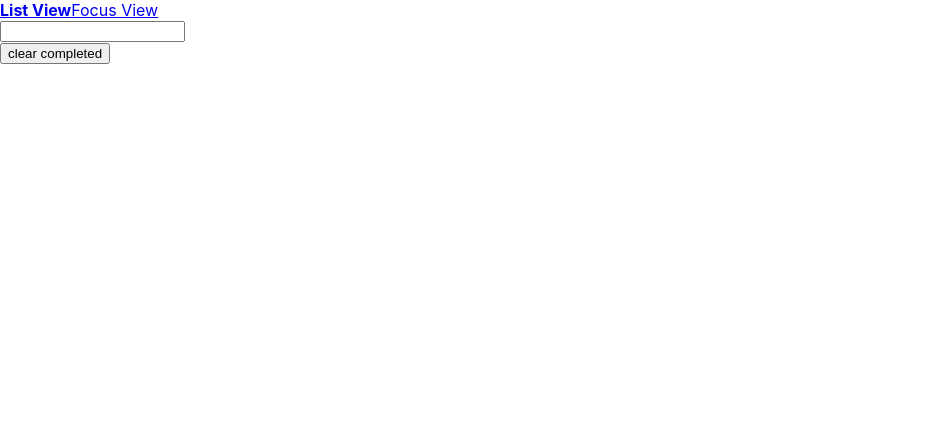
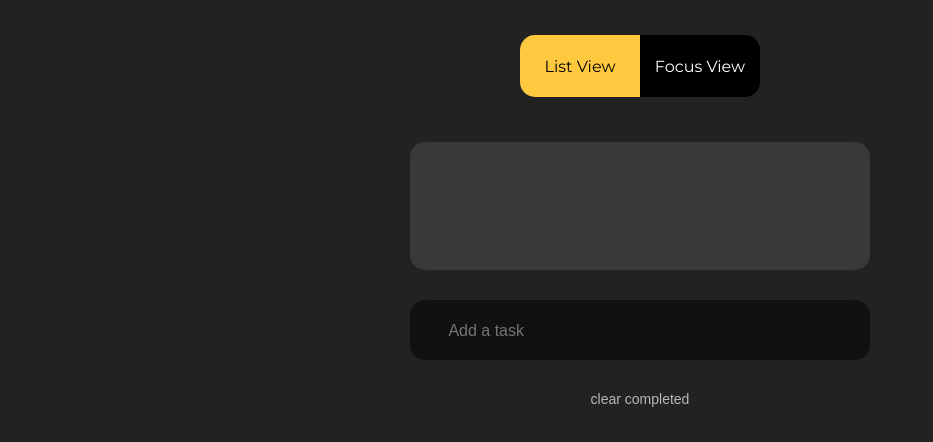
Before and after one commit to daniel0426/todo-list, a React (Create React App) app: page / in a window 1280 px wide. Shown: the top 442 px of the page, without its empty margins (0-933 px from the left). Built offline with nearby package versions, Linux system fonts and the light colour scheme.

Commit message:
List style styling complete

```diff
--- a/package.json
+++ b/package.json
@@ -14,6 +14,7 @@
     "nanoid": "^3.3.4",
     "react": "^18.1.0",
     "react-dom": "^18.1.0",
+    "react-icons": "^4.3.1",
     "react-router-dom": "^6.3.0",
     "react-scripts": "5.0.1",
     "styled-components": "^5.3.5",
--- a/public/index.html
+++ b/public/index.html
@@ -24,7 +24,10 @@
       work correctly both with client-side routing and a non-root public URL.
       Learn how to configure a non-root public URL by running `npm run build`.
     -->
-    <title>React App</title>
+    <link rel="preconnect" href="https://fonts.googleapis.com">
+<link rel="preconnect" href="https://fonts.gstatic.com" crossorigin>
+<link href="https://fonts.googleapis.com/css2?family=Montserrat&display=swap" rel="stylesheet">
+    <title>To Do List</title>
   </head>
   <body>
     <noscript>You need to enable JavaScript to run this app.</noscript>
--- a/src/App.css
+++ /dev/null
@@ -1,3 +0,0 @@
-nav a.active {
-  font-weight: bold;
-}
--- a/src/App.tsx
+++ b/src/App.tsx
@@ -1,28 +1,79 @@
 import React from 'react';
-import { BrowserRouter, Routes, Route, NavLink } from 'react-router-dom';
-import ListScreen from './screens/ListScreen';
-import './App.css';
-import FocusScreen from './screens/FocusScreen';
+import { BrowserRouter, NavLink, Route, Routes } from 'react-router-dom';
+import styled from 'styled-components';
 import TaskContext from './contexts/task-store';
 import useLocalStorage from './hooks/use-local-storage';
+import FocusScreen from './screens/FocusScreen';
+import ListScreen from './screens/ListScreen';
+import { colors, GlobalStyle } from './styles';
 import { Task } from './types';
+
+const Layout = styled.div`
+  display: flex;
+  flex-direction: column;
+  align-items: center;
+  padding: 35px;
+`;
+
+const Nav = styled.nav`
+  display: flex;
+  margin-bottom: 45px;
+`;
+
+const Wrapper = styled.div`
+  width: 100%;
+  max-width: 460px;
+`;
+
+const TabButton = styled(NavLink)`
+  width: 120px;
+  height: 62px;
+  display: flex;
+  justify-content: center;
+  align-items: center;
+  text-decoration: none;
+  background: #000;
+  color: #fff;
+
+  &:first-child {
+    border-top-left-radius: 15px;
+    border-bottom-left-radius: 15px;
+  }
+
+  &:last-child {
+    border-top-right-radius: 15px;
+    border-bottom-right-radius: 15px;
+  }
+
+  &.active {
+    background-color: ${colors.primary};
+    color: #000;
+  }
+`;
 
 function App() {
   const [tasks, setTasks] = useLocalStorage<Task[]>('tasks', []);
 
   return (
+    <>
+      <GlobalStyle />
       <BrowserRouter>
         <TaskContext.Provider value={[tasks, setTasks]}>
-        <nav>
-          <NavLink to="/">List View</NavLink>
-          <NavLink to="/focus">Focus View</NavLink>
-        </nav>
+          <Layout>
+            <Nav>
+              <TabButton to="/">List View</TabButton>
+              <TabButton to="/focus">Focus View</TabButton>
+            </Nav>
+            <Wrapper>
               <Routes>
                 <Route path="/" element={<ListScreen />}></Route>
                 <Route path="/focus" element={<FocusScreen />}></Route>
               </Routes>
+            </Wrapper>
+          </Layout>
         </TaskContext.Provider>
       </BrowserRouter>
+    </>
   );
 }
 
--- /dev/null
+++ b/src/components/IconButton.tsx
@@ -0,0 +1,8 @@
+import styled from 'styled-components';
+
+const IconButton = styled.button`
+  background: none;
+  border: none;
+`;
+
+export default IconButton;
--- /dev/null
+++ b/src/components/Spacer.tsx
@@ -0,0 +1,24 @@
+import React from 'react';
+
+type Props =
+  | {
+      flex: number;
+      height?: never;
+      width?: never;
+    }
+  | {
+      flex?: never;
+      height?: never;
+      width: number;
+    }
+  | {
+      flex?: never;
+      height: number;
+      width?: never;
+    };
+
+const Spacer: React.FC<Props> = ({ flex, height, width }) => {
+  return <div style={{ flex, height, width }} />;
+};
+
+export default Spacer;
--- /dev/null
+++ b/src/components/TextButton.ts
@@ -0,0 +1,10 @@
+import styled from 'styled-components';
+
+const TextButton = styled.button`
+  background: none;
+  border: none;
+  color: #b8b8b8;
+  font-size: 14px;
+`;
+
+export default TextButton;
--- /dev/null
+++ b/src/icons/DeleteIcon.tsx
@@ -0,0 +1,14 @@
+import React from 'react';
+import { FaTrashAlt } from 'react-icons/fa';
+import styled from 'styled-components';
+import { colors } from '../styles';
+
+const DeleteIconStyle = styled(FaTrashAlt)`
+  color: ${colors.primary};
+`;
+
+const DeleteIcon = () => {
+  return <DeleteIconStyle />;
+};
+
+export default DeleteIcon;
--- a/src/screens/ListScreen.tsx
+++ b/src/screens/ListScreen.tsx
@@ -1,6 +1,54 @@
 import React, { ChangeEvent, KeyboardEvent, useState } from 'react';
+import styled from 'styled-components';
+import IconButton from '../components/IconButton';
+import Spacer from '../components/Spacer';
+import TextButton from '../components/TextButton';
 import useTaskStore from '../hooks/use-task-store';
+import DeleteIcon from '../icons/DeleteIcon';
 import { Task } from '../types';
+
+const Container = styled.div`
+  display: flex;
+  flex-direction: column;
+  align-items: stretch;
+  width: 460px;
+`;
+const List = styled.div`
+  border-radius: 15px;
+  background: rgba(255, 255, 255, 0.1);
+  padding: 4em 2em;
+  display: flex;
+  flex-direction: column;
+`;
+
+const ListItem = styled.label`
+  margin-bottom: 1em;
+  display: flex;
+  padding: 4px 0;
+  font-size: 1.3rem;
+  align-items: center;
+`;
+
+const DeleteButton = styled(IconButton)`
+  visibility: hidden;
+  transition: all 0.15s ease-in-out;
+  cursor: pointer;
+  ${ListItem}:hover & {
+    visibility: visible;
+  }
+`;
+
+const Input = styled.input`
+  background: rgba(0, 0, 0, 0.5);
+  border: none;
+  padding: 1em 2em;
+  font-size: 1.2em;
+  color: white;
+  border-radius: 15px;
+  &::placeholder {
+    font-size: 1rem;
+  }
+`;
 
 type Props = {};
 
@@ -32,30 +80,38 @@
   };
 
   return (
-    <div>
-      <div>
+    <Container>
+      <List>
         {tasks.map((task) => (
-          <div key={task.id}>
+          <ListItem key={task.id}>
             <input
               type="checkbox"
               checked={task.isComplete}
               onChange={handleTaskCompleteChange(task)}
             />
+            <Spacer width={20} />
+
             {task.label}
-            <button onClick={handleTaskDeleteClick(task)}>Delete</button>
-          </div>
+            <Spacer flex={1} />
+            <DeleteButton onClick={handleTaskDeleteClick(task)}>
+              <DeleteIcon />
+            </DeleteButton>
+          </ListItem>
         ))}
-      </div>
-      <input
+      </List>
+      <Spacer height={30} />
+      <Input
         type="text"
         value={newTaskLabel}
         onChange={handleNewTaskLabelChange}
         onKeyPress={handleNewTaskKeyPress}
+        placeholder="Add a task"
       />
-      <div>
-        <button onClick={handleClearClick}>clear completed</button>
-      </div>
-    </div>
+      <Spacer height={30} />
+      <TextButton onClick={handleClearClick} style={{ alignSelf: 'center' }}>
+        clear completed
+      </TextButton>
+    </Container>
   );
 };
 
--- /dev/null
+++ b/src/styles.ts
@@ -0,0 +1,13 @@
+import { createGlobalStyle } from 'styled-components';
+
+export const colors = {
+  primary: '#ffc93f',
+};
+
+export const GlobalStyle = createGlobalStyle`
+body {
+  background: #222;
+  color: #fff;
+  box-sizing: border-box;
+  font-family: 'Montserrat', sans-serif;
+}`;
```
Also changed, not shown: 1 other file (tests, documents, lock files or other folders). Lines whose indentation alone changed are shown as unchanged.
